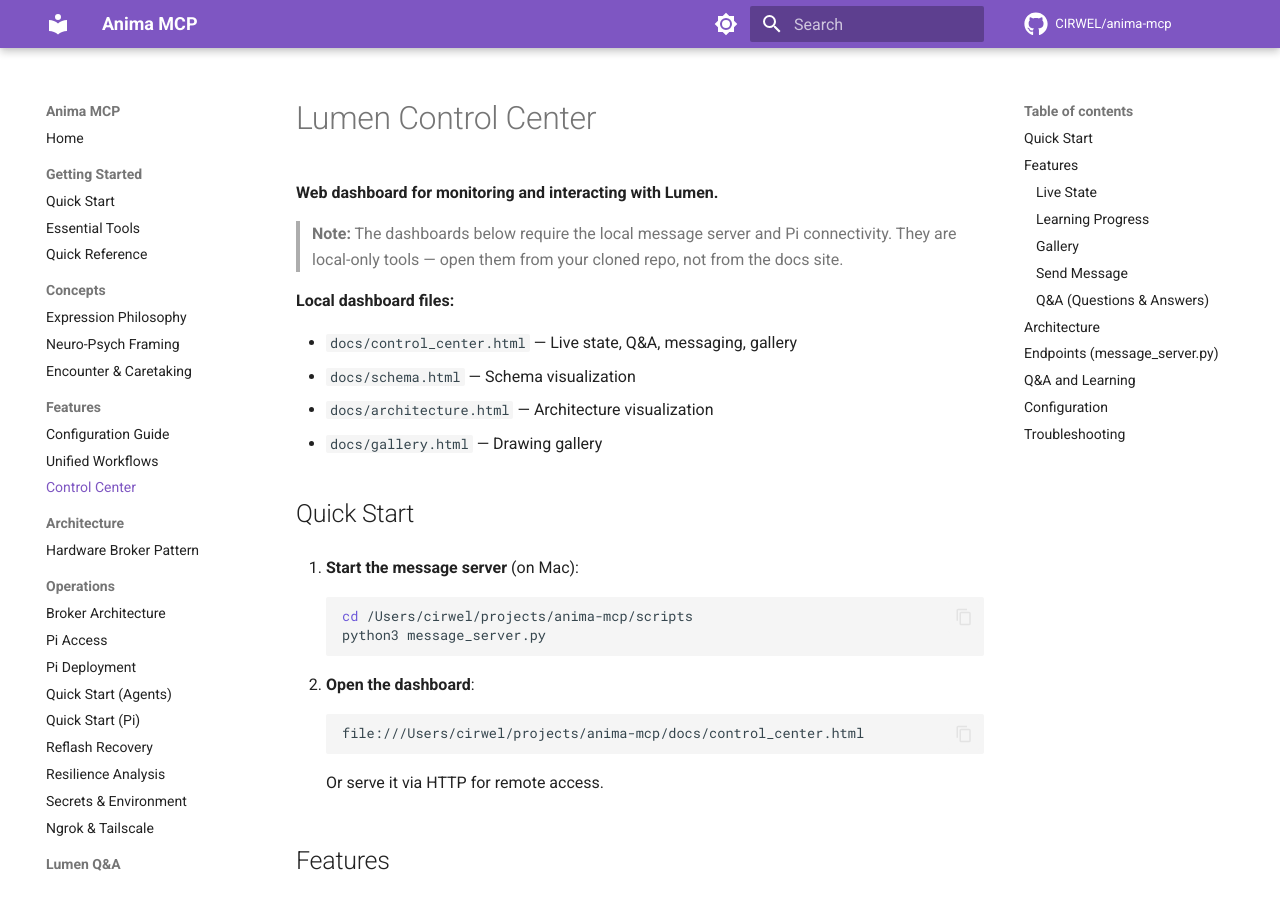
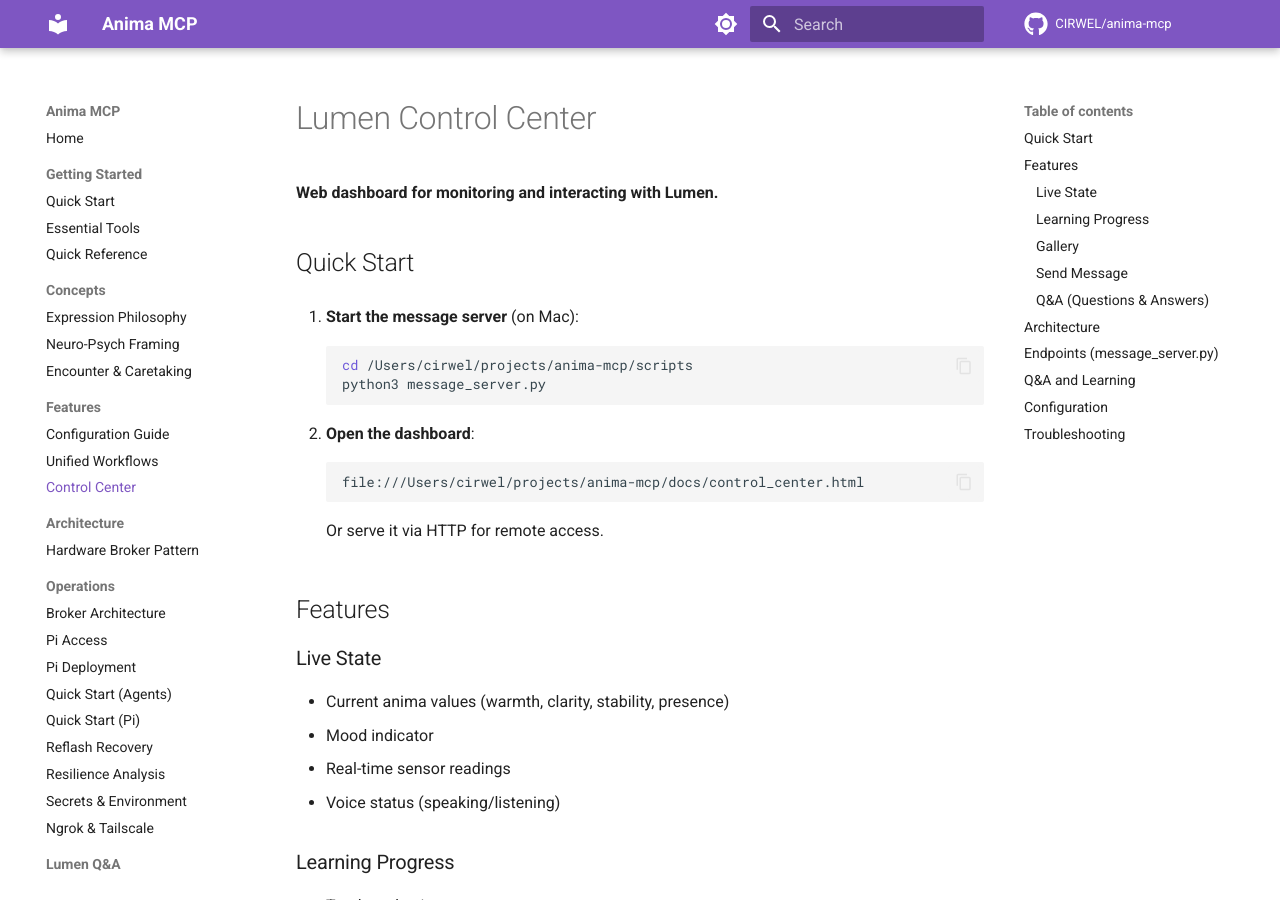
Before and after one commit to CIRWEL/anima-mcp, an MkDocs documentation site: the page built from docs/CONTROL_CENTER.md, in a window 1280 px wide and 900 px high. Built offline with MkDocs 1.6.1 and Material for MkDocs 9.7.7, drawn with Linux system fonts in a browser that asks for light colours; comment, search, counter and statistics services are not loaded.

Commit message:
Revert "Remove dashboard HTML from MkDocs nav"
This reverts commit 60ac135f53582c9ffa5b5367fae97ae0387d9289.

```diff
--- a/docs/CONTROL_CENTER.md
+++ b/docs/CONTROL_CENTER.md
@@ -1,16 +1,6 @@
 # Lumen Control Center
 
 **Web dashboard for monitoring and interacting with Lumen.**
-
-> **Note:** The dashboards below require the local message server and Pi connectivity.
-> They are local-only tools — open them from your cloned repo, not from the docs site.
-
-**Local dashboard files:**
-
-- `docs/control_center.html` — Live state, Q&A, messaging, gallery
-- `docs/schema.html` — Schema visualization
-- `docs/architecture.html` — Architecture visualization
-- `docs/gallery.html` — Drawing gallery
 
 ## Quick Start
 
--- a/mkdocs.yml
+++ b/mkdocs.yml
@@ -89,3 +89,8 @@
       - Computational Selfhood Plan: plans/2026-02-23-computational-selfhood-plan.md
   - Analysis:
       - Dogfood Analysis: analysis/DOGFOOD_ANALYSIS_2026-02-24.md
+  - Dashboards:
+      - Control Center (Live): control_center.html
+      - Schema Viewer: schema.html
+      - Architecture Viewer: architecture.html
+      - Drawing Gallery: gallery.html
```
